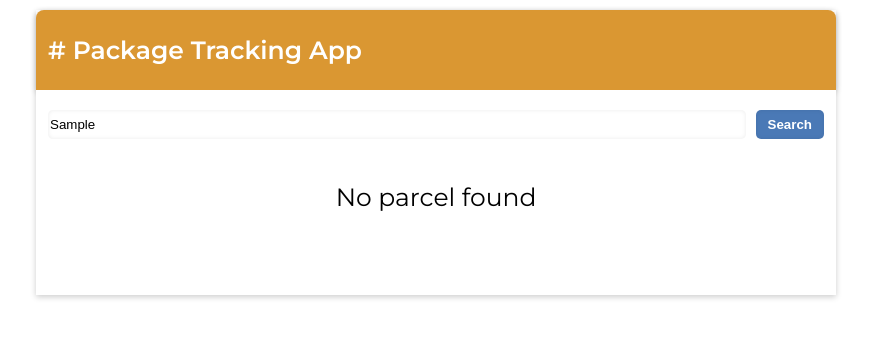
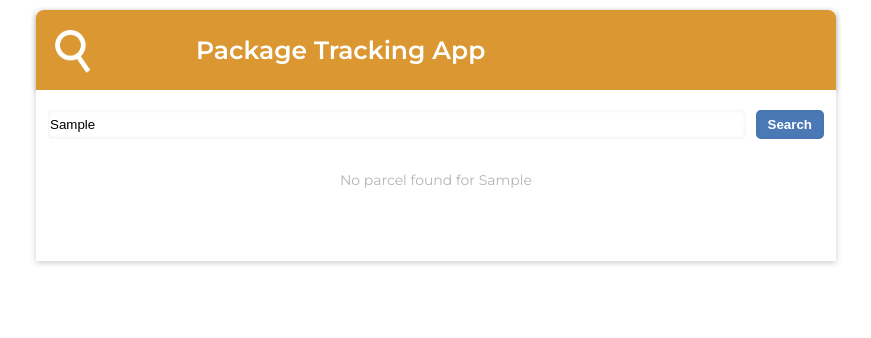
Before and after one commit to clecardona/package-tracking-app, a React (Create React App) app: page / in a window 1280 px wide. Both pictures are taken after typing "Sample" into the empty fields and a click on the input "Search". Shown: the top 338 px of the page, without its empty margins (204-1075 px from the left). Built offline with nearby package versions, Linux system fonts and the light colour scheme.

Commit message:
some css

```diff
--- a/src/components/Header.jsx
+++ b/src/components/Header.jsx
@@ -1,10 +1,12 @@
+
+import logo from '../assets/logo.png';
 
 
 export default function Header() {
     return (
       <header >
-        <p># Package Tracking App </p>
-
+        <img src= {logo} alt="Logo" />
+        <p>Package Tracking App </p>
       </header>
     );
   }
--- a/src/components/ParcelSearch.jsx
+++ b/src/components/ParcelSearch.jsx
@@ -72,7 +72,7 @@ export default function ParcelSearch({ id, parcel_id, user_name }) {
 
       {/* Display of parcels */}
 
-      {match === false && <p> No parcel found </p> }
+      {match === false && <p id="results-notfound"> No parcel found for {currentQueryValue}</p> }
 
 
       {parcels.length < 1 ? (
--- a/src/styles/_header.css
+++ b/src/styles/_header.css
@@ -8,15 +8,18 @@ width: 100%;
 
 border-radius: 8px 8px 0px 0px;
 
-display: flex;
-justify-content:flex-start;
+display: grid;
+grid-template-columns: 20% 1fr;
+
 align-items: center;
+align-content: center;
 
 font-weight: 600;
 
 box-shadow: var(--shadow-pop);
+}
 
+header img{
+    height: 40%;
+    margin-left: 12px;;
 }
-header p{
-    margin-left: 12px;
-}
--- a/src/styles/_main.css
+++ b/src/styles/_main.css
@@ -78,6 +78,10 @@ ol li{
     font-size: 12px;
     color:rgb(180, 180, 180);
 }
+#results-notfound{
+    font-size: 14px;
+    color:rgb(180, 180, 180);
+}
 
 
 
```
Also changed, not shown: src/assets/logo.png (added), src/assets/logo.svg (added).
